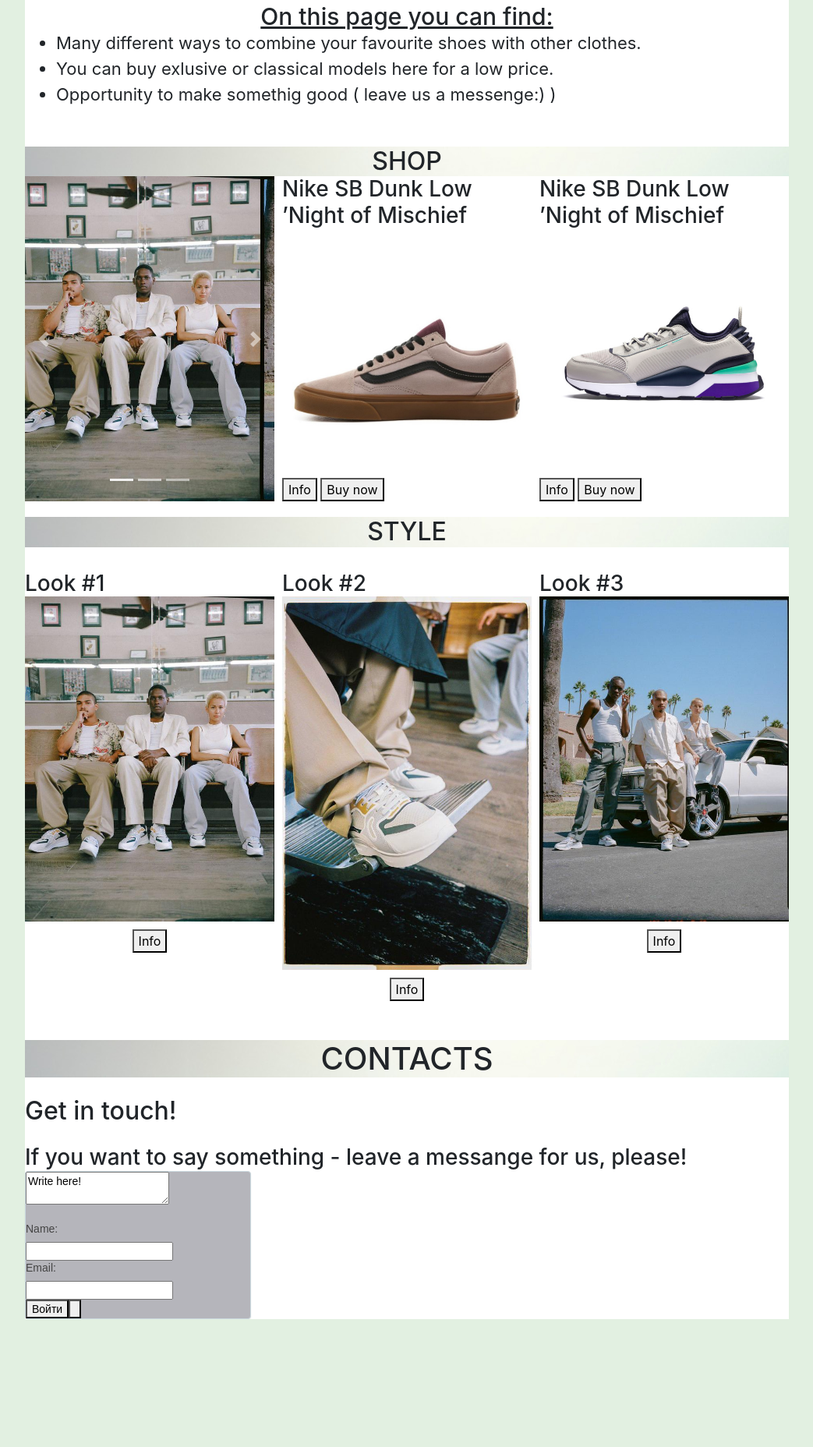
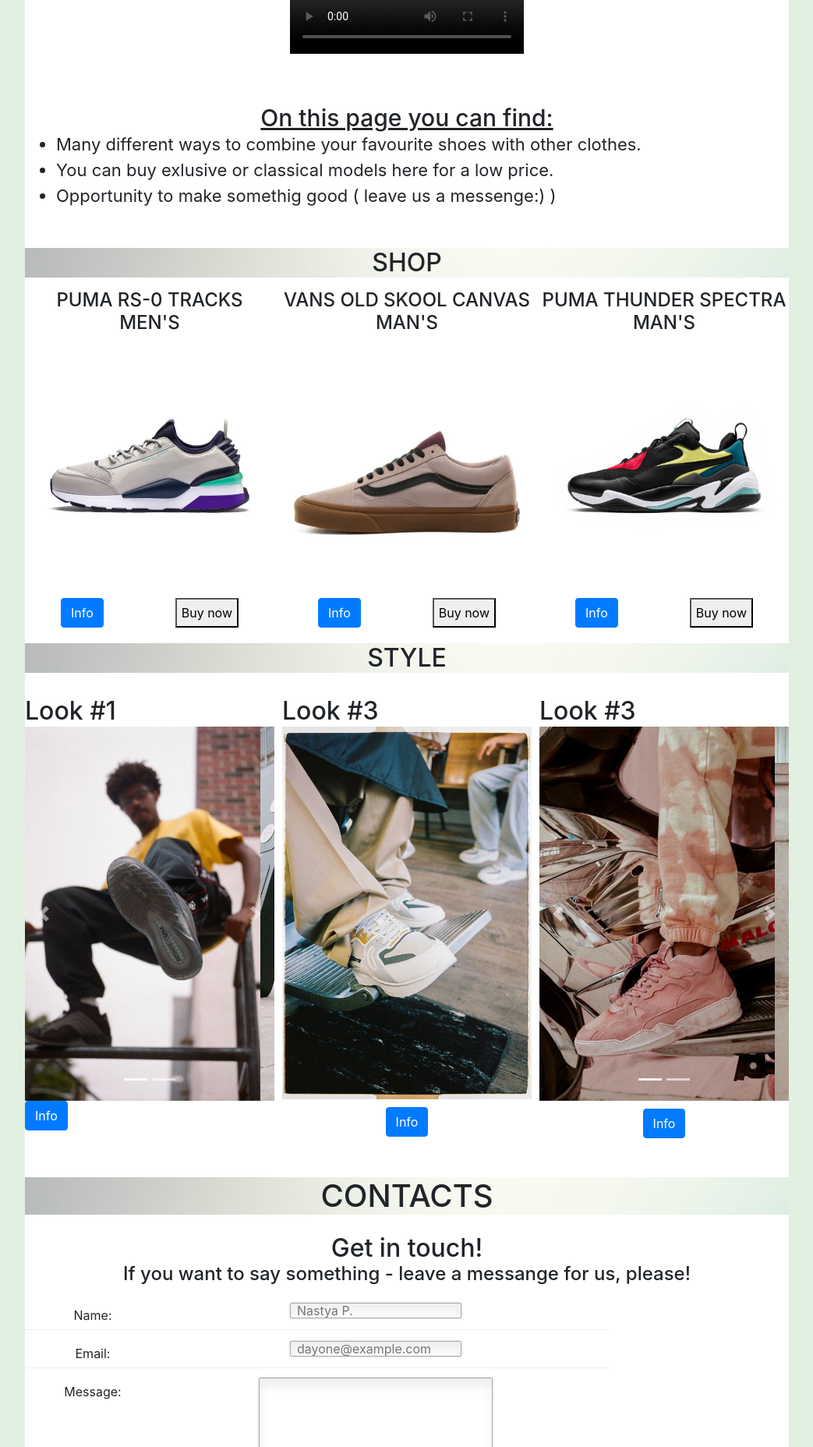
Before and after one commit to NastyaPronchuk/v1, a plain HTML site: page index.html in a window 1280 px wide. Shown: the part 944-2800 px from the top of the page at 78% size, without its empty margins (118-1161 px from the left). Before the commit the page ends 2636 px from the top, so only its background shows below. Drawn offline with nearby package versions, Linux system fonts and the light colour scheme; grey boxes are pictures that could not be loaded.

Commit message:
Simple site

```diff
--- a/css/index.css
+++ b/css/index.css
@@ -70,12 +70,14 @@
     background-image:url(../img/sneaker-head.jpg);
     background-position: center;
     background-size: cover;
-    min-height: 550px;
+    min-height: 600px;
 }
 
 main .about-text-one {
-      font-family: 'Raleway', bold;
-      margin-top: 10px;
+
+    margin-top: 10px;
+    text-align: center;
+    font-family: 'Raleway', bold;
 
 
 }
@@ -83,6 +85,7 @@
     text-transform: uppercase;
     text-align: center;
     background-image:url(../img/sneaker-head.jpg);
+    margin-top: 50px;
 }
 
 main .about-video {
@@ -95,6 +98,7 @@
     text-align: center;
     text-decoration: underline solid ;
     font-size: 30px;
+    margin-top: 40px;
 
 }
 
@@ -116,10 +120,16 @@
     margin: 0;
 }
 
-main .shop-list article buttons {
+main .shop-list article .buttons {
     display: flex;
     justify-content: space-around;
     margin-top: 10px ;
+}
+
+main .shop-list article h4 {
+    text-transform: uppercase;
+    text-align: center;
+    margin-top: 15px;
 }
 
 @media (min-width: 510px) {
@@ -173,11 +183,16 @@
     margin-top: 30px;
 }
 
-main .style-info-button {
+main .style-button {
     display: flex;
-    justify-content: space-around;
+    justify-content: center;
     margin-top: 10px;
 }
+
+footer .contacts-text {
+    text-align: center;
+}
+
 
  footer #contacts {
     text-transform: uppercase;
@@ -186,18 +201,75 @@
     margin-top: 50px;
 }
 
-   footer #final-form {
-	width: 290px;
-	background: #b5b5bb;
-  	border: 1px solid #CAD8DE;
-	border-radius: 4px;
-	box-shadow: 0 1px 2px rgba(0,0,0,0.08);
-	font: 14px/18px Arial, Tahoma, sans-serif;
-	color: #444;
+.contact_form ul {
+    width:750px;
+    list-style-type:none;
+	list-style-position:outside;
+	margin:0px;
+	padding:0px;
 }
+.contact_form li{
+	padding:12px;
+	border-bottom:1px solid #eee;
+	position:relative;
 }
 
-    footer .form-button {
-    margin-left:19%;
-    margin-top: 10px;
+.contact_form h2 {
+	margin:0;
+	display: inline;
 }
+
+.contact_form label {
+	width:150px;
+	margin-top: 3px;
+	display:inline-block;
+	float:left;
+	padding:3px;
+}
+.contact_form input {
+	height:20px;
+	width:220px;
+	padding:5px 8px;
+}
+.contact_form textarea {
+    padding:8px; width:300px;
+}
+.contact_form button {
+    margin-left:156px;
+}
+
+	.contact_form input, .contact_form textarea {
+		border:1px solid #aaa;
+		box-shadow: 0px 0px 3px #ccc, 0 10px 15px #eee inset;
+		border-radius:2px;
+		padding-right:30px;
+	}
+	.contact_form input:focus, .contact_form textarea:focus {
+		background: #fff;
+		border:1px solid #555;
+		box-shadow: 0 0 3px #aaa;
+		padding-right:70px;
+	}
+
+button.submit {
+    font-family: 'Rajdhani', bold;
+	background-color: rgba(0, 0, 255, 0.726);
+	background: linear-gradient(top,rgba(0, 0, 255, 0.726), rgba(0, 0, 255, 0.726));
+	border: 1px solid rgba(0, 0, 255, 0.726);
+	border-bottom: 1px solid black;
+	border-radius: 3px;
+	box-shadow: inset 0 1px 0 0 grey;
+	color: white;
+	font-weight: bold;
+	padding: 6px 20px;
+	text-align: center;
+	text-shadow: 0 -1px 0 rgba(0, 0, 255, 0.726);
+}
+button.submit:hover {
+	opacity:.85;
+	cursor: pointer;
+}
+button.submit:active {
+	border: 1px solid #20911e;
+	box-shadow: 0 0 10px 5px #356b0b inset;
+}
--- a/index.html
+++ b/index.html
@@ -46,46 +46,26 @@
         <h2 id="shop">Shop</h2>
         <div class="shop-list">
             <article>
-                <div id="carouselExampleIndicators" class="carousel slide" data-ride="carousel">
-  <ol class="carousel-indicators">
-    <li data-target="#carouselExampleIndicators" data-slide-to="0" class="active"></li>
-    <li data-target="#carouselExampleIndicators" data-slide-to="1"></li>
-    <li data-target="#carouselExampleIndicators" data-slide-to="2"></li>
-  </ol>
-  <div class="carousel-inner">
-    <div class="carousel-item active">
-      <img src="img/style-left.jpg" class="d-block w-100" alt="...">
-    </div>
-    <div class="carousel-item">
-      <img src="img/style-right.jpg" class="d-block w-100" alt="...">
-    </div>
-    <div class="carousel-item">
-      <img src="img/style-center.jpg" class="d-block w-100" alt="...">
-    </div>
-  </div>
-  <a class="carousel-control-prev" href="#carouselExampleIndicators" role="button" data-slide="prev">
-    <span class="carousel-control-prev-icon" aria-hidden="true"></span>
-    <span class="sr-only">Previous</span>
-  </a>
-  <a class="carousel-control-next" href="#carouselExampleIndicators" role="button" data-slide="next">
-    <span class="carousel-control-next-icon" aria-hidden="true"></span>
-    <span class="sr-only">Next</span>
-  </a>
-</div>
-            </article>
-            <article>
-                <h3>Nike SB Dunk Low ’Night of Mischief</h3>
-                <img src="img/vans.jpg" alt="Nike SB Dunk Low ’Night of Mischief">
+                <h4>Puma RS-0 Tracks<br>Men's</h4>
+                <img src="img/puma.jpg" alt="Puma RS-0 Tracks men's">
                 <div class="buttons">
-                    <button class="card-button">Info</button>
+                    <a href="#" class="btn btn-primary" data-toggle="modal" data-target="#modalProductInfo">Info</a>
                     <button class="card-button">Buy now</button>
                 </div>
             </article>
             <article>
-                <h3>Nike SB Dunk Low ’Night of Mischief</h3>
-                <img src="img/puma.jpg" alt="Nike SB Dunk Low ’Night of Mischief">
+                <h4>Vans Old Skool Canvas Man's</h4>
+                <img src="img/vans.jpg" alt="Vans Old Skool Canvas Mens Gum Shade Grey Prune">
                 <div class="buttons">
-                    <button class="card-button">Info</button>
+                    <a href="#" class="btn btn-primary" data-toggle="modal" data-target="#modalProductInfo">Info</a>
+                    <button class="card-button">Buy now</button>
+                </div>
+            </article>
+            <article>
+                <h4>Puma Thunder Spectra Man's</h4>
+                <img src="img/pna.jpg" alt="Puma Thunder Spectra Man">
+                <div class="buttons">
+                    <a href="#" class="btn btn-primary" data-toggle="modal" data-target="#modalProductInfo">Info</a>
                     <button class="card-button">Buy now</button>
                 </div>
             </article>
@@ -93,25 +73,66 @@
         <h2 id="style">Style</h2>
         <div class="style-photo">
         <article>
-                <h3>Look #1</h3>
-                <img src="img/style-left.jpg" alt="Nike SB Dunk Low ’Night of Mischief">
-                <div class="style-info-button">
-                    <button>Info</button>
+            <h2>Look #1</h2>
+            <div id="carouselStyle-one" class="carousel slide" data-ride="carousel">
+                <ol class="carousel-indicators">
+                    <li data-target="#carouselStyle-one" data-slide-to="0" class="active"></li>
+                    <li data-target="#carouselStyle-one" data-slide-to="1"></li>
+                </ol>
+                <div class="carousel-inner">
+                    <div class="carousel-item active">
+                        <img src="img/style-second.jpg" class="d-block w-100" alt="...">
+                    </div>
+                    <div class="carousel-item">
+                        <img src="img/style-second-one.jpg" class="d-block w-100" alt="...">
+                    </div>
                 </div>
+                <a class="carousel-control-prev" href="#carouselStyle-one" role="button" data-slide="prev">
+                    <span class="carousel-control-prev-icon" aria-hidden="true"></span>
+                    <span class="sr-only">Previous</span>
+                </a>
+                    <a class="carousel-control-next" href="#carouselStyle-one" role="button" data-slide="next">
+                    <span class="carousel-control-next-icon" aria-hidden="true"></span>
+                    <span class="sr-only">Next</span>
+                </a>
+            </div>
+            <a href="#" class="btn btn-primary" data-toggle="modal" data-target="#modalProductInfo">Info</a>
         </article>
         <article>
-                <h3>Look #2</h3>
+            <h2>Look #3</h2>
                 <img src="img/style-center.jpg" alt="Nike SB Dunk Low ’Night of Mischief">
-                <div class="style-info-button">
-                    <button>Info</button>
-                </div>
+            <div class="style-button">
+                <a href="#" class="btn btn-primary" data-toggle="modal" data-target="#modalProductInfo">Info</a>
+            </div>
         </article>
         <article>
-                <h3>Look #3</h3>
-                <img src="img/style-right.jpg" alt="Nike SB Dunk Low ’Night of Mischief">
-                <div class="style-info-button">
-                    <button>Info</button>
+                <article>
+            <h2>Look #3</h2>
+            <div id="carouselStyle" class="carousel slide" data-ride="carousel">
+                <ol class="carousel-indicators">
+                    <li data-target="#carouseStyle" data-slide-to="0" class="active"></li>
+                    <li data-target="#carouseStyle" data-slide-to="1"></li>
+                </ol>
+                <div class="carousel-inner">
+                    <div class="carousel-item active">
+                        <img src="img/style-final.jpg" class="d-block w-100" alt="...">
+                    </div>
+                    <div class="carousel-item">
+                        <img src="img/style-final-one.jpg" class="d-block w-100" alt="...">
+                    </div>
                 </div>
+                <a class="carousel-control-prev" href="#carouselStyle" role="button" data-slide="prev">
+                    <span class="carousel-control-prev-icon" aria-hidden="true"></span>
+                    <span class="sr-only">Previous</span>
+                </a>
+                    <a class="carousel-control-next" href="#carouselStyle" role="button" data-slide="next">
+                    <span class="carousel-control-next-icon" aria-hidden="true"></span>
+                    <span class="sr-only">Next</span>
+                </a>
+            </div>
+            <div class="style-button">
+                    <a href="#" class="btn btn-primary" data-toggle="modal" data-target="#modalProductInfo">Info</a>
+            </div>
         </article>
     </main>
     <footer>
@@ -119,32 +140,49 @@
         <br>
         <div class="contacts-text">
                 <h2>Get in touch!</h2>
-                <br>
-                <h3>If you want to say something - leave a messange for us, please!</h3>
-        <form id="final-form">
-                    <div class="final-form">
-                        <textarea>Write here!</textarea>
-                        <br>
-                        <br>
-                        <form id="form" method="post">
-            <div class="form-name">
-                <label>Name:</label>
-                <div class="input">
-                    <input type="text" id="name">
+                <h4>If you want to say something - leave a messange for us, please!</h4>
+        <form class="contact_form" action="#" method="post" name="contact_form">
+    <ul>
+        <li>
+            <label for="name">Name:</label>
+            <input type="text"  placeholder="Nastya P." required />
+        </li>
+        <li>
+            <label for="email">Email:</label>
+            <input type="email" name="email" placeholder="dayone@example.com" required />
+        </li>
+        <li>
+            <label for="message">Message:</label>
+            <textarea name="message" cols="40" rows="6" required ></textarea>
+        </li>
+        <li>
+        	<button class="submit" type="submit">Submit Form</button>
+        </li>
+    </ul>
+</form>
+    </footer>
+
+<div class="modal fade" id="modalProductInfo" tabindex="-1" role="dialog" aria-labelledby="modalProductInfoTitle" aria-hidden="true">
+        <div class="modal-dialog modal-dialog-scrollable" role="document">
+            <div class="modal-content">
+            <div class="modal-header">
+                <h5 class="modal-title" id="modalProductInfoTitle">Modal title</h5>
+                <button type="button" class="close" data-dismiss="modal" aria-label="Close">
+                <span aria-hidden="true">&times;</span>
+                </button>
+            </div>
+            <div class="modal-body">
+                <div class="card-body">
+                    <h5 class="card-title">Vans Old Skool Canvas Mens Gum Shade Grey Prune</h5>
+                    <p class="card-text">The Old Skool, the Vans classic skate shoe and first to bare the iconic sidestripe, is a low top lace-up featuring sturdy canvas and suede uppers, re-enforced toecaps to withstand repeated wear, padded collars for support and flexibility, and signature rubber waffle outsoles in Shade Grey Prune</p>
                 </div>
             </div>
-            <div class="form-email">
-                <label>Email:</label>
-                <div class="input">
-                    <input type="email" name="email">
-                </div>
+            <div class="modal-footer">
+                <button type="button" class="btn btn-secondary" data-dismiss="modal">Close</button>
             </div>
-            <div class="send">
-                <button type="submit">Войти<button>
-                <label id="form-send">
             </div>
-        </form>
-    </footer>
+        </div>
+        </div>
     <script src="https://code.jquery.com/jquery-3.3.1.slim.min.js" integrity="sha384-q8i/X+965DzO0rT7abK41JStQIAqVgRVzpbzo5smXKp4YfRvH+8abtTE1Pi6jizo" crossorigin="anonymous"></script>
 <script src="https://cdnjs.cloudflare.com/ajax/libs/popper.js/1.14.7/umd/popper.min.js" integrity="sha384-UO2eT0CpHqdSJQ6hJty5KVphtPhzWj9WO1clHTMGa3JDZwrnQq4sF86dIHNDz0W1" crossorigin="anonymous"></script>
 <script src="https://stackpath.bootstrapcdn.com/bootstrap/4.3.1/js/bootstrap.min.js" integrity="sha384-JjSmVgyd0p3pXB1rRibZUAYoIIy6OrQ6VrjIEaFf/nJGzIxFDsf4x0xIM+B07jRM" crossorigin="anonymous"></script>
```
Also changed, not shown: img/adidas-logo.png (deleted), img/balenciaga-logo.png (deleted), img/nike-logo.png (deleted), img/reebook-logo.png (deleted), img/style-final-one.jpg (renamed from img/style3.jpg), img/style-final.jpg (renamed from img/style 3.1 (2).jpg), img/style-second-one.jpg (renamed from img/style 2.jpg), img/style-second.jpg (renamed from img/style 2.1.jpg), img/style.png (deleted), 1 other file.
